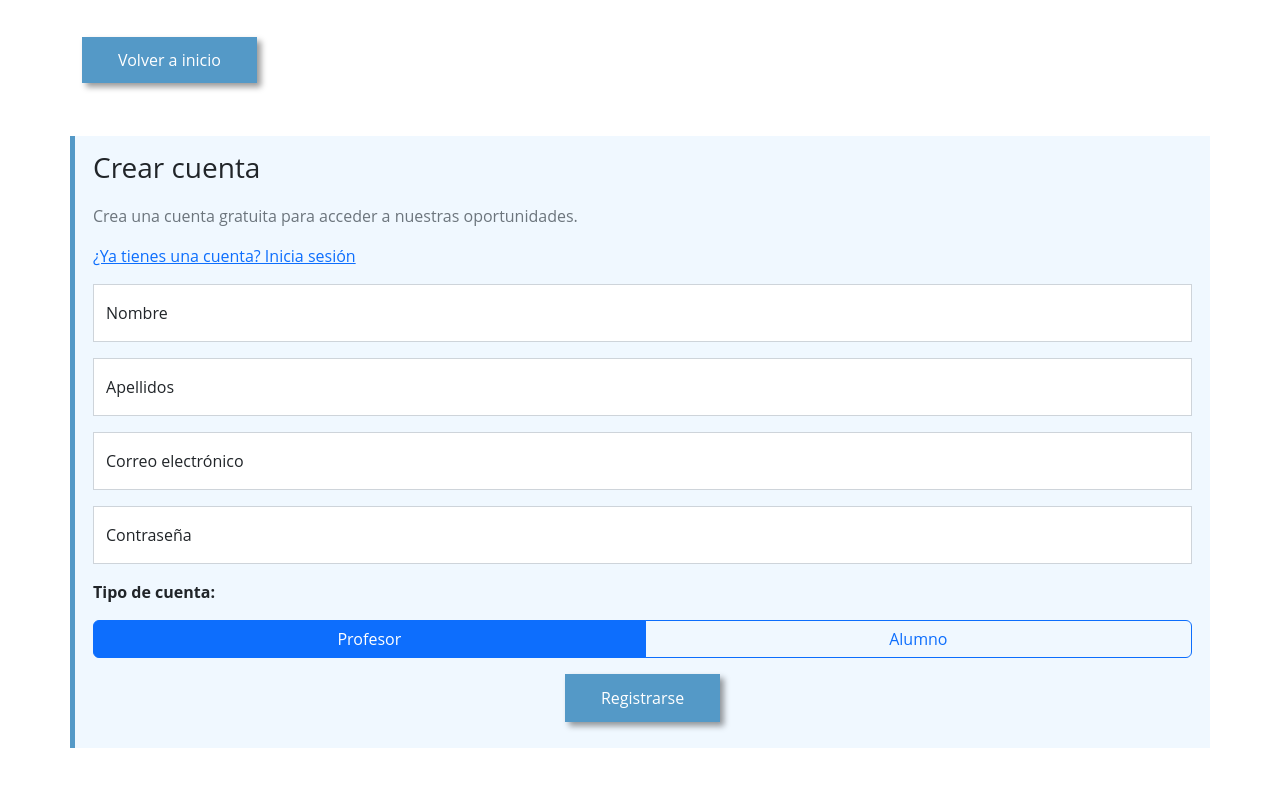
After one commit to Muko11/autol, a PHP site: page /singup.php in a window 1280 px wide. The commit adds this page. Run offline with PHP 8.4, Linux system fonts and the light colour scheme; some libraries are stand-ins or nearby versions.

Commit message:
Crear cuenta e inicio de sesión realizado

```diff
--- a/index.php
+++ b/index.php
@@ -11,7 +11,6 @@ require_once "config/config.php";
     <title>AutoL</title>
     <link rel="icon" type="image/png" href="imagenes/logo.svg">
     <link href="https://cdn.jsdelivr.net/npm/bootstrap@5.2.3/dist/css/bootstrap.min.css" rel="stylesheet" integrity="sha384-rbsA2VBKQhggwzxH7pPCaAqO46MgnOM80zW1RWuH61DGLwZJEdK2Kadq2F9CUG65" crossorigin="anonymous">
-    <link rel="stylesheet" href="public/css/general.css">
     <link rel="stylesheet" href="public/css/index.css">
     <script src="https://kit.fontawesome.com/81fe1f798e.js" crossorigin="anonymous"></script>
 </head>
--- /dev/null
+++ b/public/css/formulario.css
@@ -0,0 +1,8 @@
+@import url(general.css);
+
+.formulario {
+    margin-top: 5%;
+    border-left: 5px solid #5499C7;
+    background-color: aliceblue;
+    padding: 10px 18px;
+}
--- /dev/null
+++ b/singup.php
@@ -0,0 +1,82 @@
+<html lang="es">
+
+<head>
+    <meta charset="UTF-8">
+    <meta http-equiv="X-UA-Compatible" content="IE=edge">
+    <meta name="viewport" content="width=device-width, initial-scale=1.0">
+    <title>AutoL</title>
+    <link rel="icon" type="image/png" href="imagenes/logo.svg">
+    <link href="https://cdn.jsdelivr.net/npm/bootstrap@5.2.3/dist/css/bootstrap.min.css" rel="stylesheet" integrity="sha384-rbsA2VBKQhggwzxH7pPCaAqO46MgnOM80zW1RWuH61DGLwZJEdK2Kadq2F9CUG65" crossorigin="anonymous">
+    <link rel="stylesheet" href="public/css/formulario.css">
+    <script src="https://kit.fontawesome.com/81fe1f798e.js" crossorigin="anonymous"></script>
+</head>
+
+
+<?php
+require_once "config/config.php";
+
+if (isset($_GET['registroExitoso'])) {
+    $registroExitoso = $_GET['registroExitoso'];
+    if ($registroExitoso == "true") {
+        header("Location: index.php");
+    } else if ($registroExitoso == "correo") {
+        echo "<script>alert('Ya existe una cuenta con ese correo electrónico')</script>";
+    } else {
+        echo '<script>alert("Porfavor, rellena todos los campos del formulario para crear la cuenta")</script>';
+    }
+}
+?>
+
+
+<body>
+
+    <div class="container my-5">
+        <a href="index.php" class="boton my-4">Volver a inicio</a>
+    </div>
+
+    <div class="container formulario">
+        <p class="fs-3">Crear cuenta</p>
+        <p class="text-muted">Crea una cuenta gratuita para acceder a nuestras
+            oportunidades.</p>
+        <a href="login.php">¿Ya tienes una cuenta? Inicia
+            sesión</a>
+        <form id="formulario-registro" method="POST" action="forms/procesarSingup.php">
+            <div class="form-floating mt-3 mb-3">
+                <input type="text" class="form-control" id="registroNombre" name="nombre" placeholder="Nombre">
+                <label for="registroNombre">Nombre</label>
+            </div>
+            <div class="form-floating mt-3 mb-3">
+                <input type="text" class="form-control" id="registroApellido" name="apellidos" placeholder="Apellidos">
+                <label for="registroApellido">Apellidos</label>
+            </div>
+            <div class="form-floating mb-3">
+                <input type="email" class="form-control" id="registroEmail" name="correo" placeholder="nombre@ejemplo.com">
+                <label for="registroEmail">Correo electrónico</label>
+            </div>
+            <div class="form-floating mb-3">
+                <input type="password" class="form-control" id="registroPassword" name="password" placeholder="Contraseña">
+                <label for="registroPassword">Contraseña</label>
+            </div>
+            <p class="text-start fw-bold">Tipo de cuenta:</p>
+            <div class="btn-group d-flex mb-3" role="group">
+                <input type="radio" class="btn-check" name="rol" id="rol1" checked=checked value="profesor" autocomplete="off">
+                <label class="btn btn-outline-primary" for="rol1">Profesor</label>
+
+                <input type="radio" class="btn-check" name="rol" id="rol2" value="alumno" autocomplete="off">
+                <label class="btn btn-outline-primary" for="rol2">Alumno</label>
+            </div>
+            <div class="d-flex justify-content-center mb-3">
+                <input id="submitRegistro" name="registra" class="boton" type="submit" value="Registrarse">
+            </div>
+        </form>
+
+
+
+    </div>
+
+
+
+
+</body>
+
+</html>
--- a/views/partials/navIndex.php
+++ b/views/partials/navIndex.php
@@ -36,8 +36,10 @@ include('./modals/cierraSesion.php');
                 <li class="nav-item dropdown toogle-usuario">
                     <a class="navbar-brand nav-link dropdown-toggle me-0" href="#" id="dropdownMenu" data-bs-toggle="dropdown"><i class="fa-solid fa-user fa-lg"></i></a>
                     <ul class="dropdown-menu bg-dark" aria-labelledby="dropdownMenu">
-                        <li><a class="dropdown-item" href="#" data-bs-toggle="modal" data-bs-target="#modalInicioSesion">Iniciar sesión</a></li>
-                        <li><a class="dropdown-item" href="#" data-bs-toggle="modal" data-bs-target="#modalRegistro">Crear cuenta</a></li>
+                        <!-- <li><a class="dropdown-item" href="#" data-bs-toggle="modal" data-bs-target="#modalInicioSesion">Iniciar sesión</a></li> -->
+                        <li><a class="dropdown-item" href="login.php">Iniciar sesión</a></li>
+                        <!-- <li><a class="dropdown-item" href="#" data-bs-toggle="modal" data-bs-target="#modalRegistro">Crear cuenta</a></li> -->
+                        <li><a class="dropdown-item" href="singup.php">Crear cuenta</a></li>
                         <li><a class="dropdown-item" href="#" data-bs-toggle="modal" data-bs-target="#modalCerrarSesion">Cerrar sesión</a></li>
                         <li><a class="dropdown-item" href="#">Mi cuenta</a></li>
                         <li><a class="dropdown-item" href="profesor.php">Soy profesor</a></li>
```
Also changed, not shown: forms/procesarLogin.php (added, +23 -0 lines), forms/procesarSingup.php (added, +42 -0 lines), login.php (added, +63 -0 lines), modals/creaCuenta.php (+0 -35 lines).
